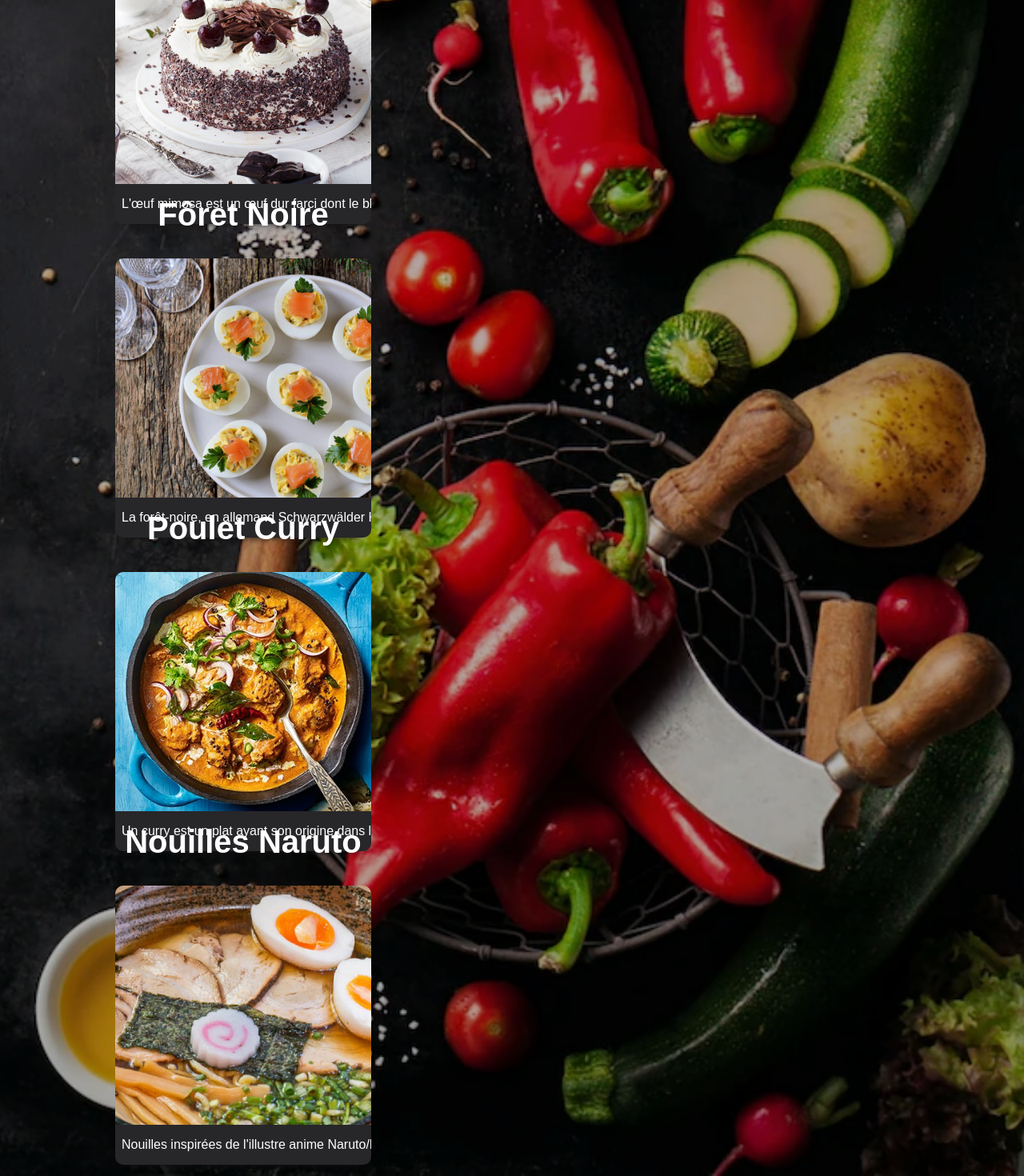
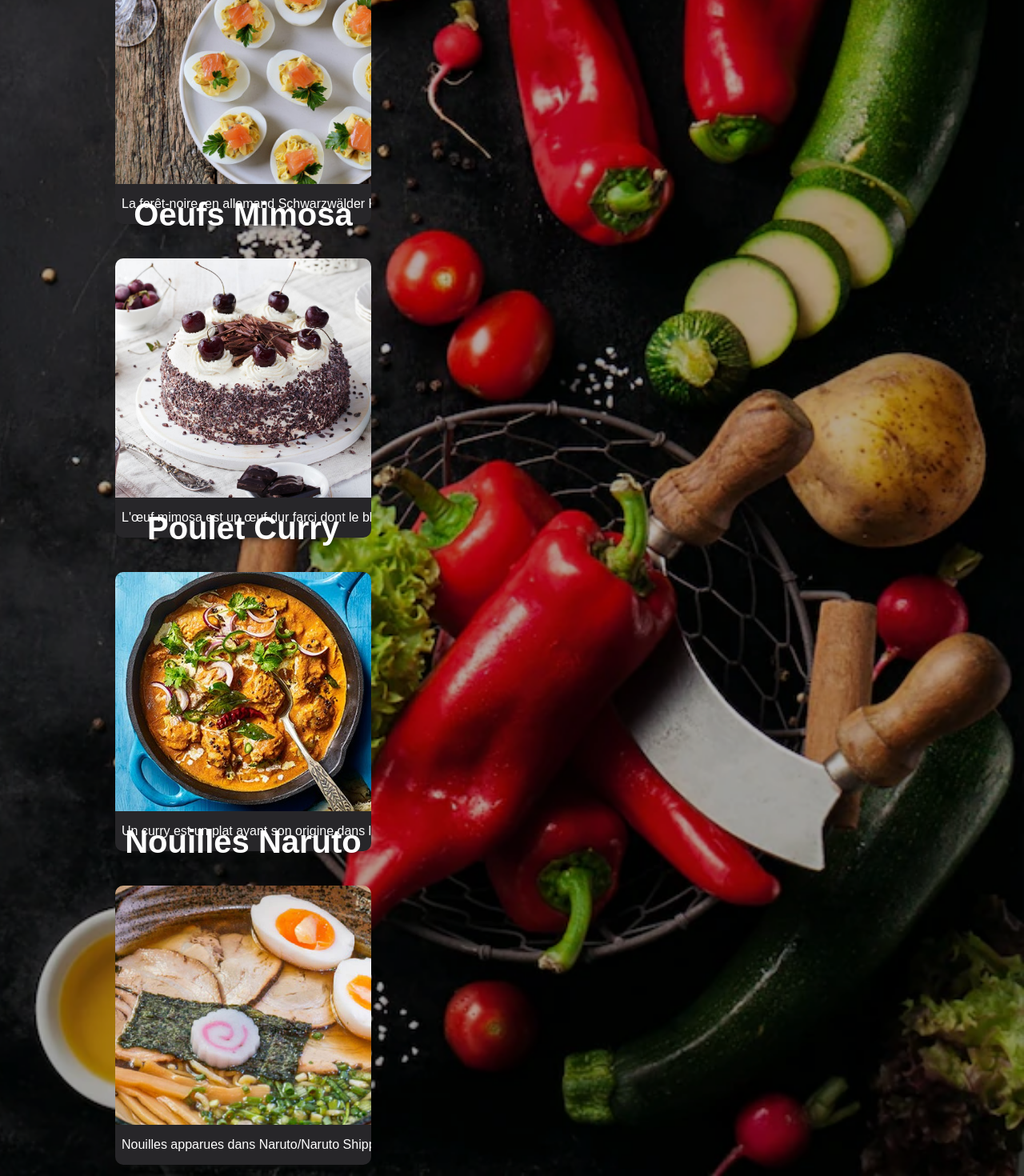
Before and after one commit to Clawyer/Projet---React-recette, a React (Create React App) app: page / in a window 1280 px wide. Shown: the part 370-1840 px from the top of the page at 80% size. Built offline with nearby package versions, Linux system fonts and the light colour scheme.

Commit message:
fix desc

```diff
--- a/src/pages/Home.js
+++ b/src/pages/Home.js
@@ -8,16 +8,16 @@ import dish3 from "../assets/img/plat6_curry.jpg";
 export default function Home() {
   let data_dish = [
     {
+      title: "Fôret Noire",
+      url: dish2,
+      description:
+        "La forêt-noire, en allemand Schwarzwälder Kirschtorte, littéralement « gâteau à la cerise de la Forêt-Noire », est une pâtisserie allemande constituée de génoise au cacao imbibée de kirsch puis fourrée de crème chantilly et de cerises. Elle est recouverte de crème chantilly et décorée de copeaux de chocolat.",
+    },
+    {
       title: "Oeufs Mimosa",
       url: dish1,
       description:
         "L'œuf mimosa est un œuf dur farci dont le blanc est rempli de mayonnaise ou d'un mélange à base de mayonnaise puis saupoudré de jaune cuit écrasé en petits grains évoquant la fleur de mimosa et d'herbes vertes, couramment du persil.",
-    },
-    {
-      title: "Fôret Noire",
-      url: dish2,
-      description:
-        "La forêt-noire, en allemand Schwarzwälder Kirschtorte, littéralement « gâteau à la cerise de la Forêt-Noire », est une pâtisserie allemande constituée de génoise au cacao imbibée de kirsch puis fourrée de crème chantilly et de cerises. Elle est recouverte de crème chantilly et décorée de copeaux de chocolat.",
     },
     {
       title: "Poulet Curry",
@@ -29,7 +29,7 @@ export default function Home() {
       title: "Nouilles Naruto",
       url: dish4,
       description:
-        "Nouilles inspirées de l'illustre anime Naruto/Naruto Shippuden",
+        "Nouilles apparues dans Naruto/Naruto Shippuden",
     },
   ];
   const top_dish = data_dish.map((x) => {
```
